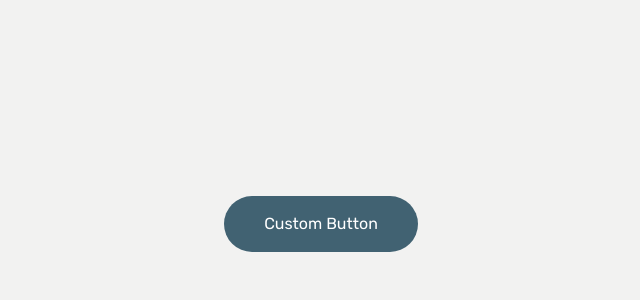
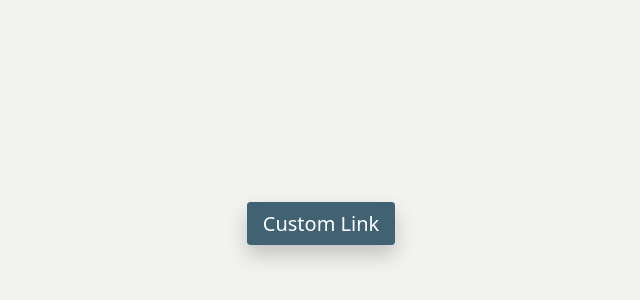
Before and after one commit to arunav999/CogniFlow-frontend, a React (Vite) app: page / in a window 1280 px wide. Shown: the part 176-476 px from the top of the page, without its empty margins (319-959 px from the left). Built offline with nearby package versions, Linux system fonts and the light colour scheme; a web font is replaced by a local one.

Commit message:
link design completed

```diff
--- a/src/App.jsx
+++ b/src/App.jsx
@@ -5,8 +5,8 @@ import Cards from "./components/Reusable/Cards/Cards";
 const App = () => {
   return (
     <>
-      <Button disabled={false} secondary/>
-      {/* <Links /> */}
+      {/* <Button disabled={false} secondary/> */}
+      <Links />
       {/* <Cards /> */}
     </>
   );
--- a/src/components/Reusable/Links/Links.jsx
+++ b/src/components/Reusable/Links/Links.jsx
@@ -7,8 +7,10 @@ const Links = () => {
         to="/"
         end
         className={({ isActive }) =>
-          ` text-xl font-light px-4 py-2 ${
-            isActive ? "bg-[#53aea0]" : "bg-white"
+          ` text-xl font-light px-4 py-2 shadow-button active:shadow-button-active ${
+            isActive
+              ? "bg-light-text-link text-white bg-[linear-gradient(240deg,_transparent_0%,_transparent_50%,_var(--color-light-ui-secondary)_50%)] bg-[length:220%] hover:bg-[position:100%] hover:text-white"
+              : "bg-white"
           } rounded transition-all duration-300 bg-[linear-gradient(120deg,_transparent_0%,_transparent_50%,_var(--color-light-ui-primary)_50%)] bg-[length:220%] hover:bg-[position:100%] hover:text-white `
         }
       >
```
